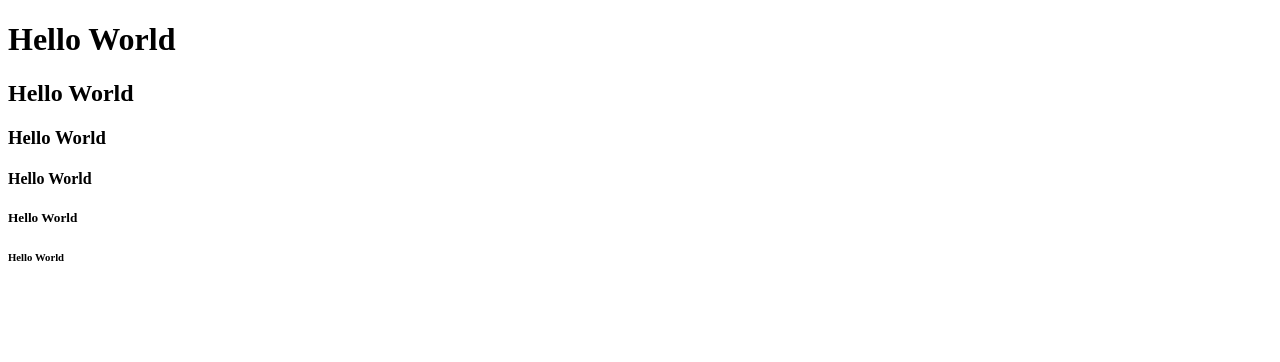
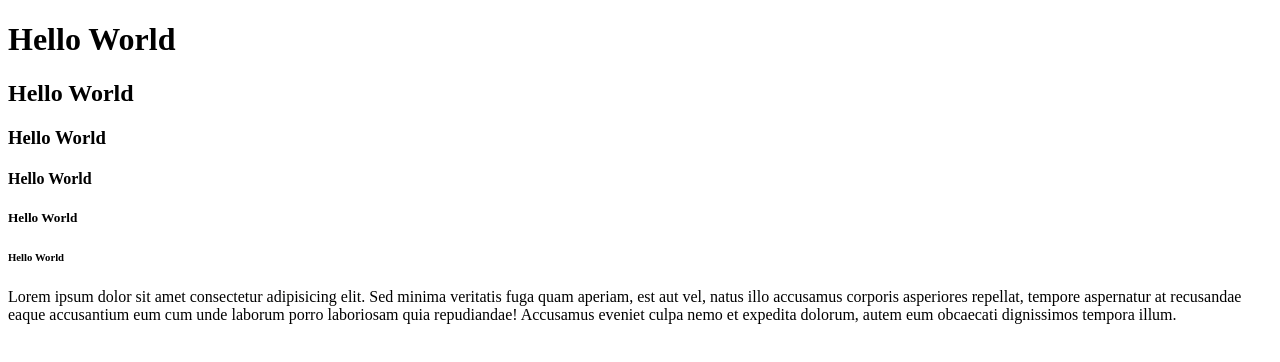
Before and after one commit to alirfanyasin/pemrograman-website, a plain HTML site: page source-code/week2/index.html in a window 1280 px wide. Drawn offline with Linux system fonts and the light colour scheme.

Commit message:
menambahkan paragraf

```diff
--- a/source-code/week2/index.html
+++ b/source-code/week2/index.html
@@ -16,6 +16,9 @@
     <h6>Hello World</h6>
 
 
+    <p>Lorem ipsum dolor sit amet consectetur adipisicing elit. Sed minima veritatis fuga quam aperiam, est aut vel, natus illo accusamus corporis asperiores repellat, tempore aspernatur at recusandae eaque accusantium eum cum unde laborum porro laboriosam quia repudiandae! Accusamus eveniet culpa nemo et expedita dolorum, autem eum obcaecati dignissimos tempora illum.</p>
+
+
 
 </body>
 </html>
```
Also changed, not shown: source-code/week2/img/img-4.png (added), source-code/week2/img/img-5.png (added), 1 other file.
